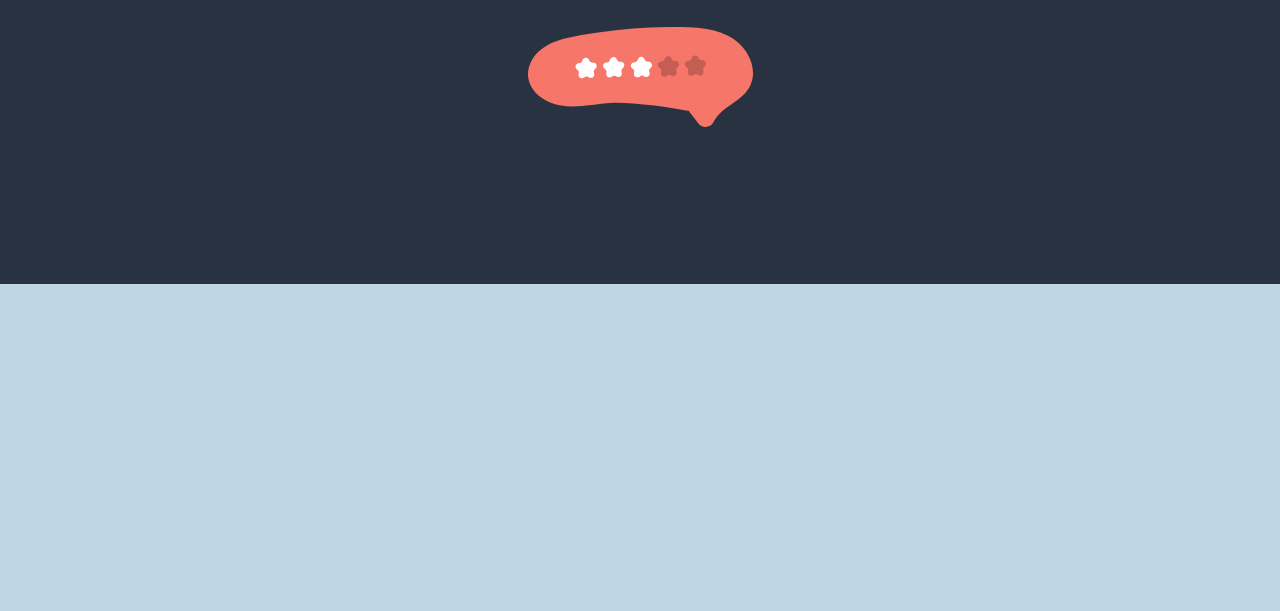
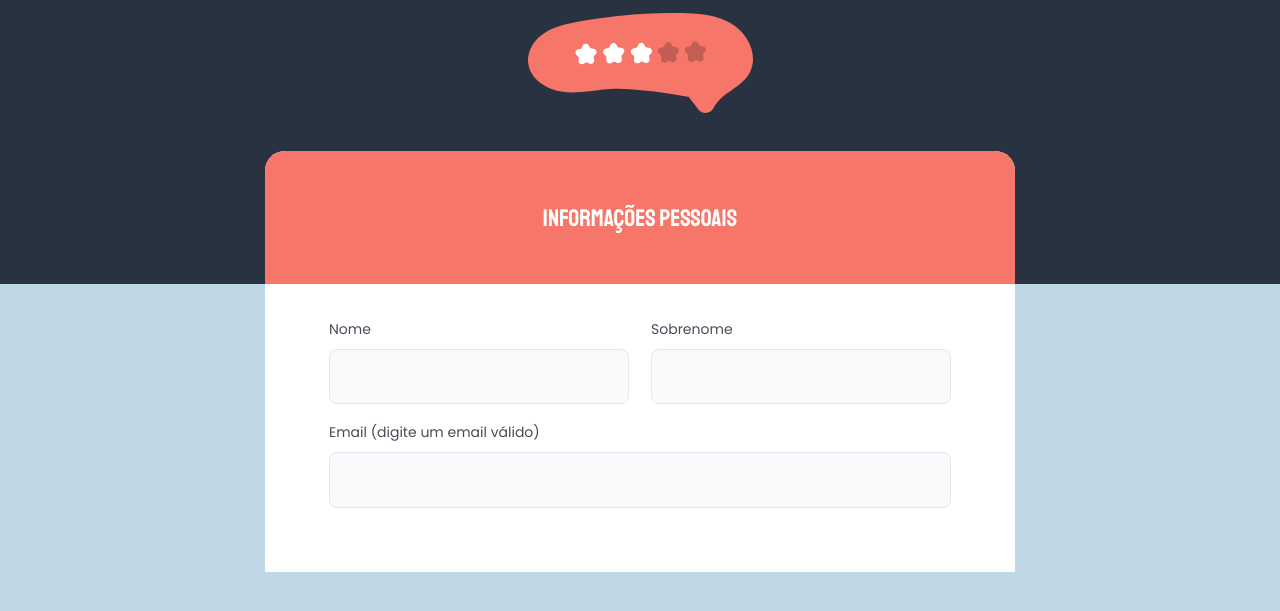
Before and after one commit to gqueico/explorer-projeto-03_avancado, a plain HTML site: page index.html in a window 1280 px wide. Shown: the part 181-792 px from the top of the page. Drawn offline with Linux system fonts and the light colour scheme.

Commit message:
:construction: Creating form

```diff
--- a/index.html
+++ b/index.html
@@ -22,6 +22,31 @@
           alt="Imagem de um balão vermelho com 5 estrelas brancas de avaliação"
         >
       </header>
+
+      <form>
+        <fieldset>
+          <legend>Informações Pessoais</legend>
+
+          <div class="name-field">
+            <div class="input-group">
+              <label for="first-name">Nome</label>
+              <input type="text" id="first-name" required>
+            </div>
+
+            <div class="input-group">
+              <label for="last-name">Sobrenome</label>
+              <input type="text" id="last-name" required>
+            </div>
+          </div>
+
+          <div class="input-group">
+            <label for="data-email">
+              Email <span>(digite um email válido)</span>
+            </label>
+            <input type="email" id="data-email" required>
+          </div>
+        </fieldset>
+      </form>
     </div>
   </body>
 </html>
--- a/style.css
+++ b/style.css
@@ -4,12 +4,19 @@
   box-sizing: border-box;
 }
 
-body {
-  height: 100vh;
+body,
+input,
+button,
+select,
+textarea {
   font-family: 'Poppins', sans-serif;
   font-size: 14px;
   font-weight: 400;
   color: #4E4958;
+}
+
+body {
+  height: 100vh;
   background-color: #BFD7E4;
 }
 
@@ -47,5 +54,71 @@ body::before {
 }
 
 .page header img {
-  margin: 30px 0 32px;
+  margin: 16px 0 32px;
 }
+
+form {
+  padding: 0 64px 64px;
+  border-radius: 20px 20px 0 0;
+  background-color: #FFF;
+  position: relative;
+  z-index: 0;
+}
+
+form::before {
+  content: '';
+  position: absolute;
+  top: 0;
+  left: 0;
+  z-index: -1;
+  width: 100%;
+  height: 133px;
+  border-radius: 20px 20px 0 0;
+  background-color: #F67669;
+}
+
+fieldset {
+  display: flex;
+  flex-direction: column;
+  row-gap: 16px;
+  border: none;
+}
+
+fieldset legend {
+  padding: 50px 0;
+  font-family: 'Staatliches', sans-serif;
+  font-size: 24px;
+  font-weight: 400;
+  line-height: 34px;
+  color: #FFF;
+  text-align: center;
+}
+
+.name-field {
+  display: flex;
+  column-gap: 22px;
+  margin-top: 32px;
+}
+
+.input-group label {
+  display: inline-block;
+  margin-bottom: 7.93px;
+  line-height: 24px;
+}
+
+.name-field .input-group input,
+.input-group input {
+  width: 300px;
+  height: 55.5px;
+  padding-inline: 24px;
+  font-size: 16px;
+  line-height: 26px;
+  color: #253B51;
+  border-radius: 8px;
+  border: 1px solid #E6E6F0;
+  background-color: #FAFAFC;
+}
+
+.input-group input {
+  width: 100%;
+}
```
